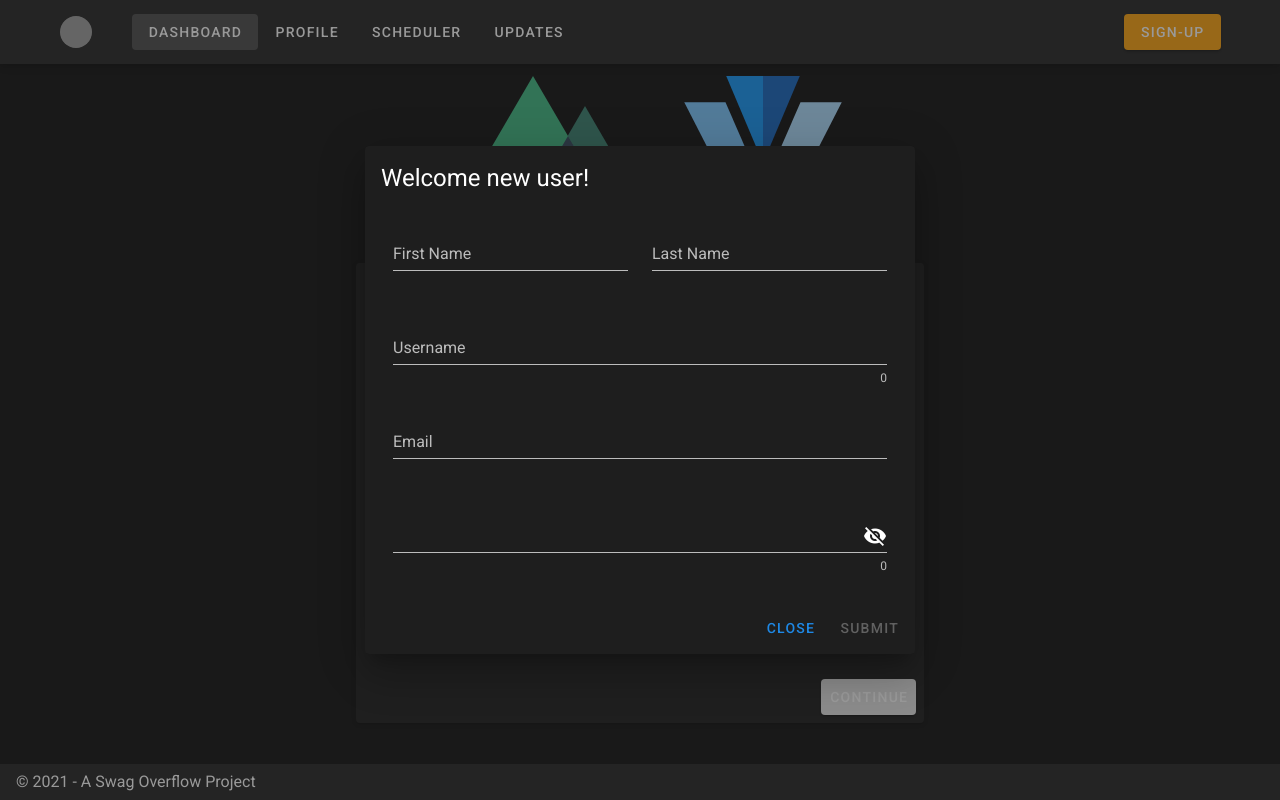
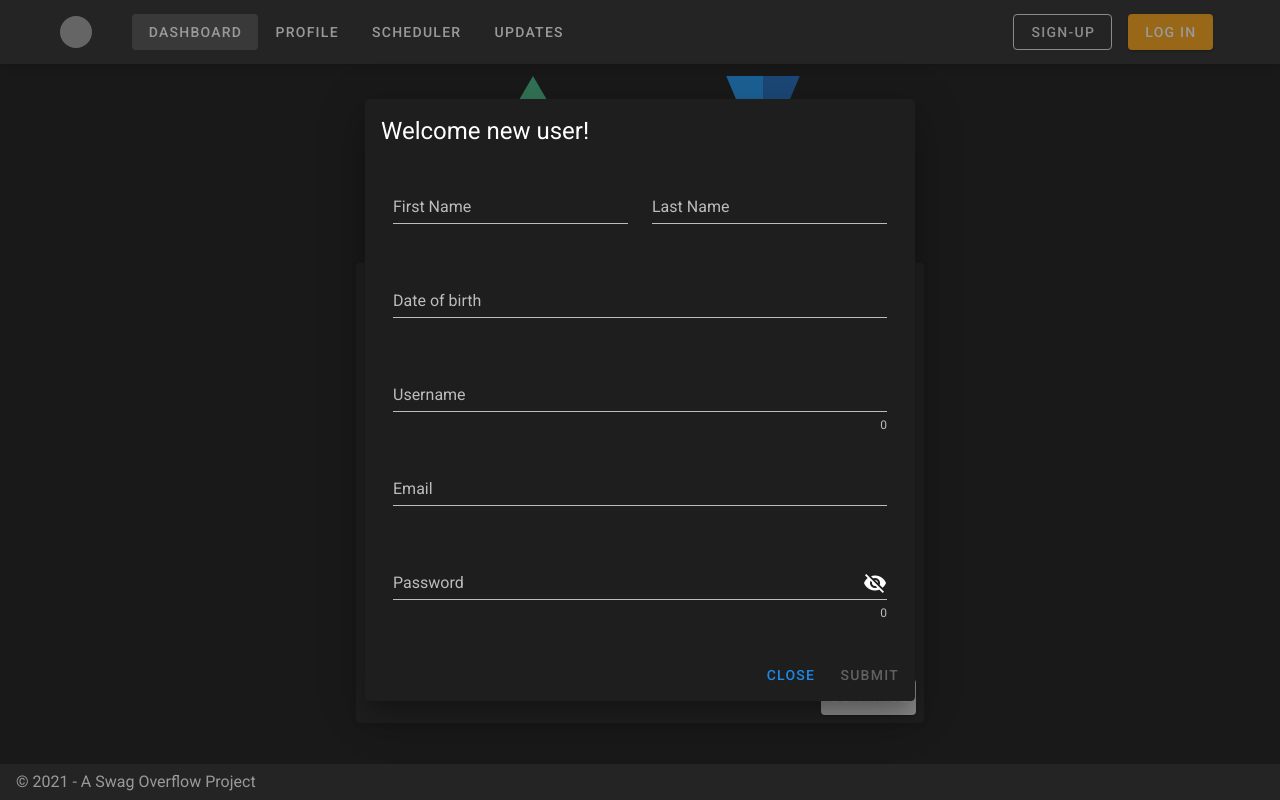
Before and after one commit to cse442-at-ub/cse442-project-swag-overflow, a Nuxt app in the folder front-end/: page / in a window 1280 px wide. Both pictures are taken after a click on the button "SIGN-UP". Built offline with nearby package versions, Linux system fonts and the light colour scheme; grey boxes are pictures that could not be loaded.

Commit message:
#12 Login and sign up form UI complete

```diff
--- a/front-end/layouts/default.vue
+++ b/front-end/layouts/default.vue
@@ -25,16 +25,19 @@
         </v-btn>
 
         <v-spacer></v-spacer>
+        <!-- Sign up form !-->
         <v-dialog
-            v-model="dialog"
+          v-model="signup_dialog"
           max-width="550px"
         >
           <template v-slot:activator="{ on, attrs }">
             <v-btn
-                color="accent"
+              color="primary"
               dark
               v-bind="attrs"
               v-on="on"
+              class="ma-2"
+              outlined
             >
               Sign-up
             </v-btn>
@@ -58,7 +61,6 @@
                       :rules = "[rules.required]"
                     ></v-text-field>
                   </v-col>
-
                   <v-col
                     cols="12"
                     sm="6"
@@ -72,6 +74,33 @@
                   </v-col>
 
                   <v-col cols="12">
+                    <v-menu
+                      v-model="menu"
+                      :close-on-content-click="false"
+                      :nudge-right="40"
+                      transition="scale-transition"
+                      offset-y
+                      min-width="auto"
+                    >
+                      <template v-slot:activator="{ on, attrs }">
+                        <v-text-field
+                          v-model="signup.DoB"
+                          label="Date of birth"
+                          :rules = "[rules.required]"
+                          readonly
+                          v-bind="attrs"
+                          v-on="on"
+                        ></v-text-field>
+                      </template>
+                      <v-date-picker
+                        v-model="signup.DoB"
+                        @input="menu = false"
+                      >
+                      </v-date-picker>
+                    </v-menu>
+                  </v-col>
+
+                  <v-col cols="12">
                     <v-text-field
                       v-model="signup.user_name"
                       label="Username"
@@ -79,7 +108,6 @@
                       counter
                     ></v-text-field>
                   </v-col>
-
                   <v-col cols="12">
                     <v-text-field
                       v-model="signup.email"
@@ -87,10 +115,10 @@
                       :rules = "[rules.required, rules.email]"
                     ></v-text-field>
                   </v-col>
-
                   <v-col cols="12">
                     <v-text-field
                       v-model="signup.password"
+                      label="Password"
                       :append-icon="sneak ? 'mdi-eye' : 'mdi-eye-off'"
                       :type="sneak ? 'text' : 'password'"
                       :rules = "[rules.required, rules.password, rules.length(8)]"
@@ -108,7 +136,7 @@
               <v-btn
                 color="blue darken-1"
                 text
-                  @click="dialog = false"
+                @click="signup_dialog = false"
               >
                 Close
               </v-btn>
@@ -117,10 +145,84 @@
                 :loading="isLoading"
                 color="success"
                 text
-                  @click="dialog = false"
+                @click="signup_dialog = false"
                 depressed
               >
                 Submit
+              </v-btn>
+            </v-card-actions>
+          </v-card>
+          </v-form>
+        </v-dialog>
+
+        <!-- Log in form !-->
+        <v-dialog
+          v-model="login_dialog"
+          max-width="550px"
+        >
+          <template v-slot:activator="{ on, attrs }">
+            <v-btn
+              color="accent"
+              dark
+              v-bind="attrs"
+              v-on="on"
+              class="ma-2"
+            >
+              Log in
+            </v-btn>
+          </template>
+          <v-form v-model="form">
+            <v-card>
+              <v-card-title>
+                <span class="headline">Welcome back!</span>
+              </v-card-title>
+              <v-card-text>
+                <v-container>
+                  <v-row>
+
+                    <v-col cols="12">
+                      <v-text-field
+                        v-model="login.user_name"
+                        outlined
+                        label="Username"
+                        :rules = "[rules.required]"
+                      ></v-text-field>
+                    </v-col>
+
+                    <v-col cols="12">
+                      <v-text-field
+                        v-model="login.password"
+                        outlined
+                        label="Password"
+                        :rules = "[rules.required]"
+                        :append-icon="sneak ? 'mdi-eye' : 'mdi-eye-off'"
+                        :type="sneak ? 'text' : 'password'"
+                        @click:append="sneak = !sneak"
+                      ></v-text-field>
+                    </v-col>
+
+                  </v-row>
+                </v-container>
+
+              </v-card-text>
+              <v-card-actions>
+                <v-spacer></v-spacer>
+                <v-btn
+                  color="blue darken-1"
+                  text
+                  @click="login_dialog = false"
+                >
+                  Close
+                </v-btn>
+                <v-btn
+                  :disabled = "!form"
+                  :loading="isLoading"
+                  color="success"
+                  text
+                  @click="login_dialog = false"
+                  depressed
+                >
+                  Log in
                 </v-btn>
               </v-card-actions>
             </v-card>
@@ -151,9 +253,11 @@ export default {
     return {
       sneak: false,
       form: false,
+      menu: false,
       clipped: false,
       drawer: false,
-      dialog: false,
+      signup_dialog: false,
+      login_dialog: false,
       fixed: false,
       isLoading: false,
       links: [
@@ -190,13 +294,20 @@ export default {
           email: '',
           DoB: null,
       },
+      login: {
+          user_name: '',
+          password: '',
+      },
+      default_login: {
+          user_name: '',
+          password: '',
+      },
       rules: {
           email: v => !!(v || '').match(/@/) || 'Please enter a valid email',
           length: len => v => (v || '').length >= len || `Invalid character length, required ${len}`,
           password: v => !!(v || '').match(/^(?=.*[a-z])(?=.*[A-Z])(?=.*\d)(?=.*(_|[^\w])).+$/) ||
               'Password must contain an upper case letter, a numeric character, and a special character',
           required: v => !!v || 'This field is required'
-
       },
       miniVariant: false,
       title: 'Vuetify.js'
```
Lines whose indentation alone changed are shown as unchanged.
